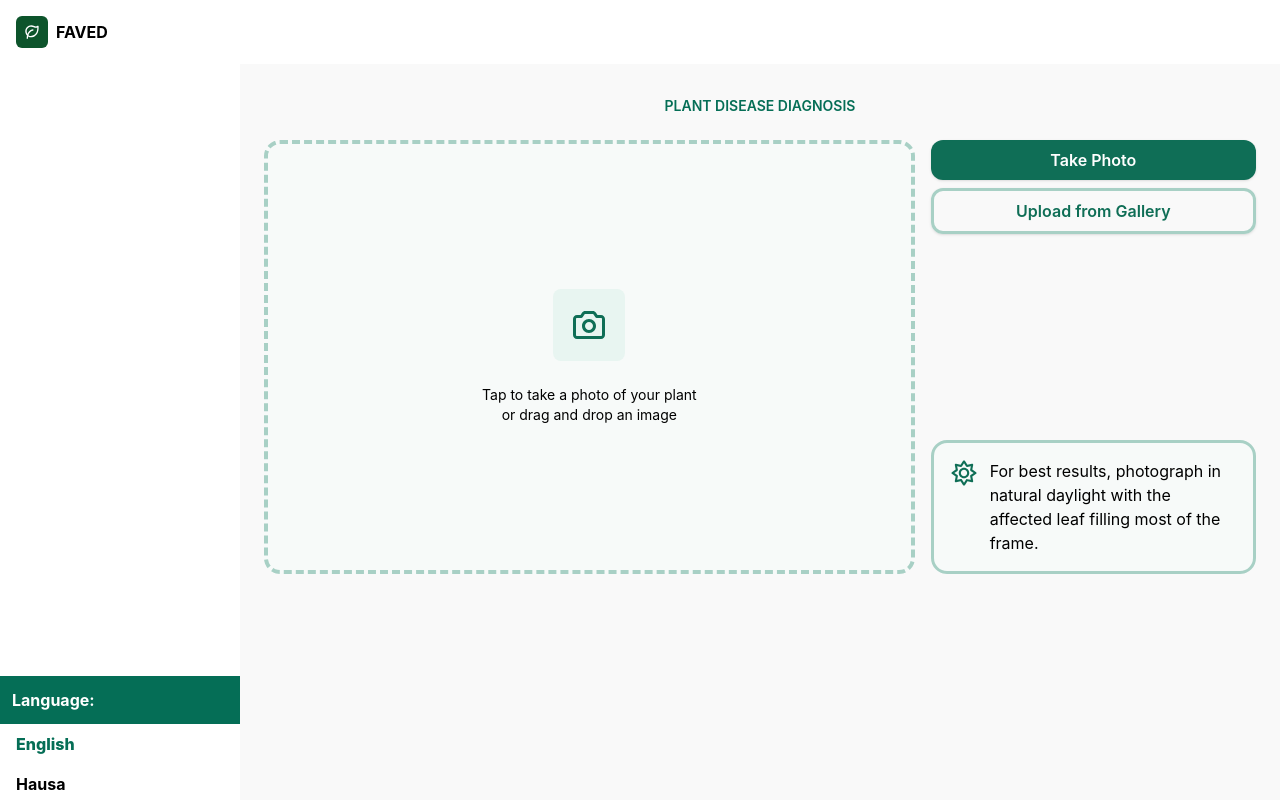
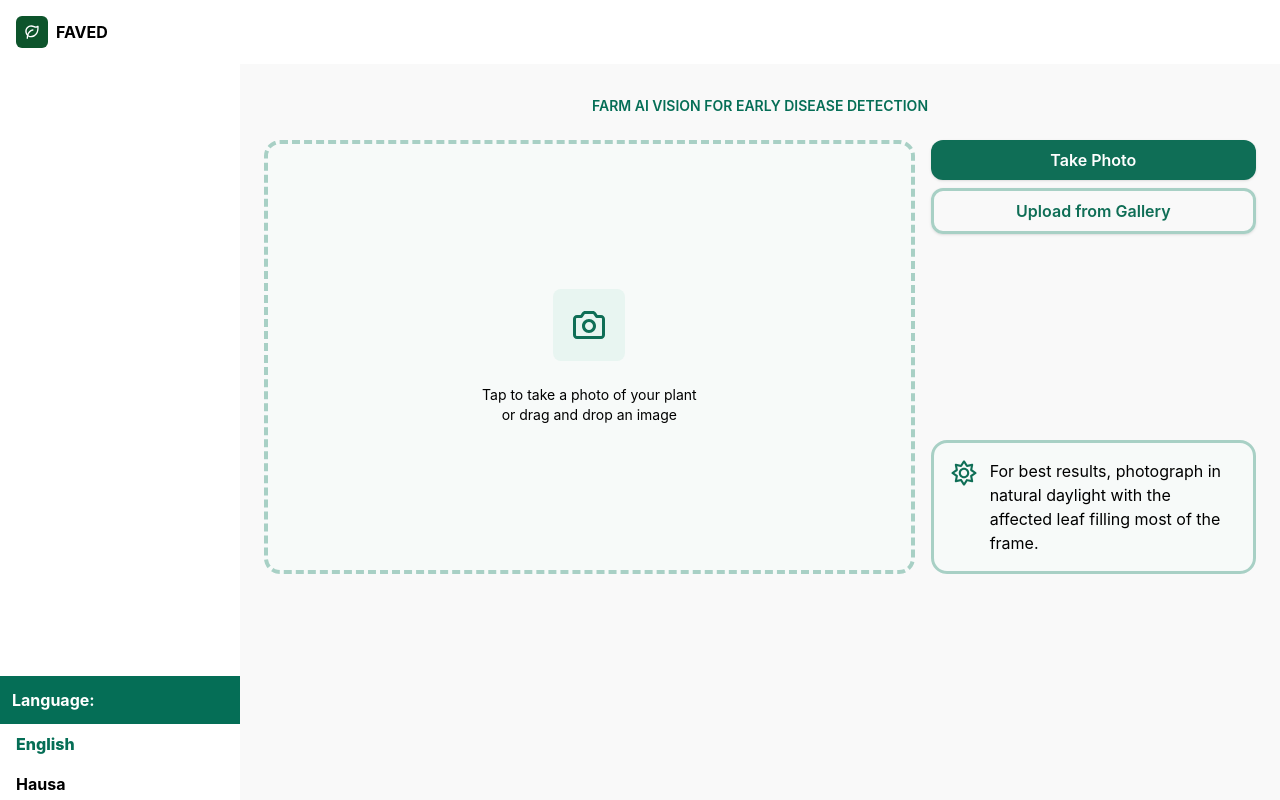
Before and after one commit to HopeAda/NCAIR_Crop_Disease_Prediction_Model, a React (Vite) app in the folder crop-predict/: page / in a window 1280 px wide. Built offline with nearby package versions, Linux system fonts and the light colour scheme.

Commit message:
Changed some text

```diff
--- a/crop-predict/src/pages/CameraScreen.tsx
+++ b/crop-predict/src/pages/CameraScreen.tsx
@@ -26,8 +26,8 @@ const CameraScreen = () => {
 		<div className="flex flex-col  gap-4 p-6 items-center md:min-h-[calc(100vh-60px)] overflow-y-auto shrink-0 pt-20 md:pt-6">
 			<h2 className=" py-2 text-sm font-semibold text-[#056e56] uppercase">
 				{ctx?.language === "Hausa"
-					? "Gano Cututtukan Shuke-shuke"
-					: "PLANT DISEASE DIAGNOSIS"}
+					? "Fasahar Hangen Nesa ta AI a Aikin Gona don Gano Cututtuka da Wuri"
+					: "Farm AI Vision for Early Disease Detection"}
 			</h2>
 			<div className="w-full flex flex-col gap-4 lg:grid lg:grid-cols-[2fr_1fr] lg:grid-rows-2 lg:items-start">
 				<CameraInput clickFunction={cameraFunction} />
@@ -56,14 +56,22 @@ const CameraScreen = () => {
 					) : (
 						<>
 							<Button
-								text="Diagnose Crop"
+								text={
+									ctx.language == "English"
+										? "Diagnose Crop"
+										: "Gano Matsalar Amfanin Gona"
+								}
 								clickFunction={() => {
 									ctx?.DiagnoseCrop();
 								}}
 								type="main"
 							/>
 							<Button
-								text="Upload another Image"
+								text={
+									ctx?.language == "English"
+										? "Upload another Image"
+										: "Sanya wani hoton"
+								}
 								clickFunction={() => {
 									ctx?.setImgUrl("");
 									ctx?.setImageLoaded(false);
```
